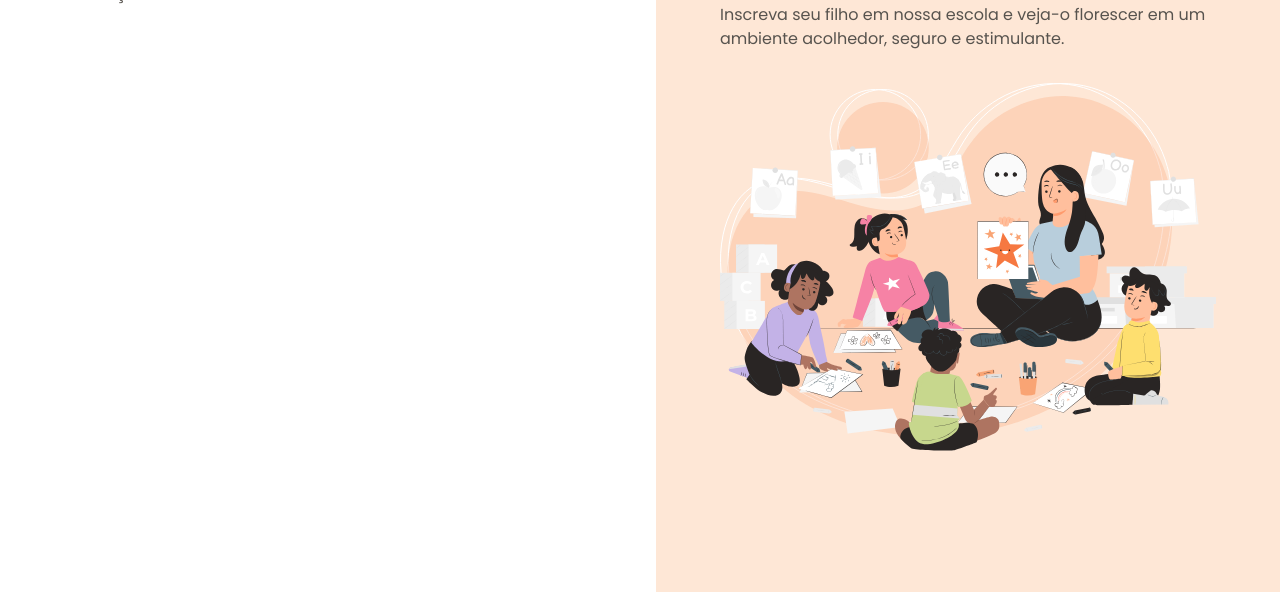
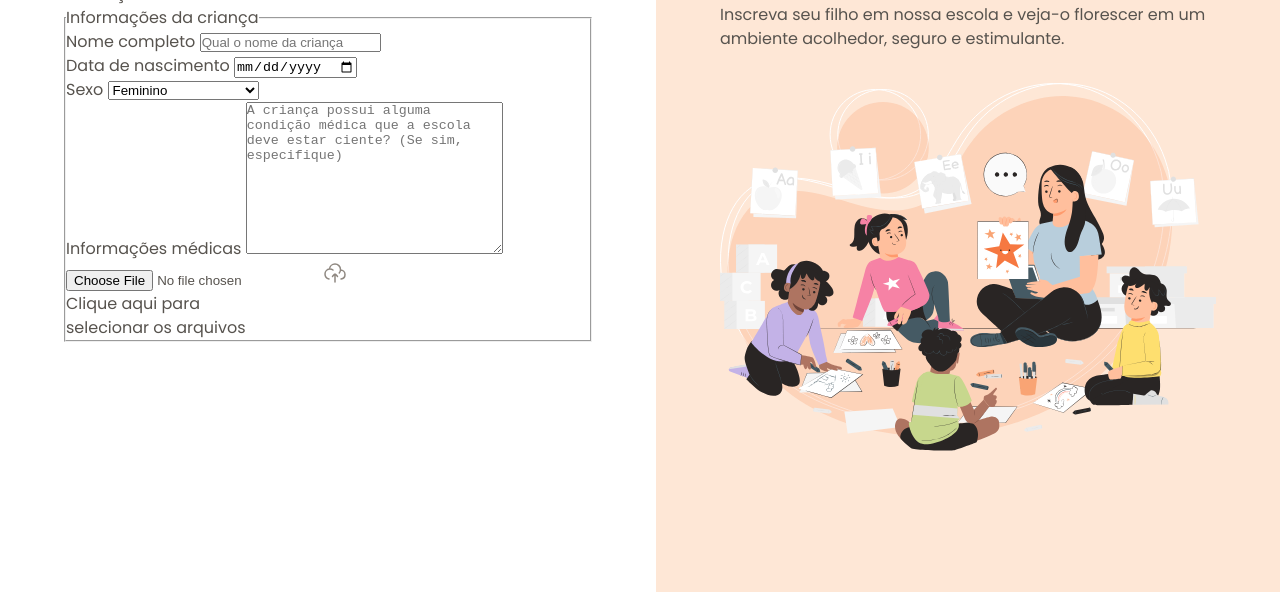
Before and after one commit to nwyan/formulario-de-matricula, a plain HTML site: page index.html in a window 1280 px wide. Shown: the part 208-800 px from the top of the page. Drawn offline with Linux system fonts and the light colour scheme.

Commit message:
Iniciando o formulário

```diff
--- a/index.html
+++ b/index.html
@@ -24,6 +24,51 @@
         <p>
           Preencha os dados abaixo para matricular seu filho na escola de educação infantil Estrelas do Amanhã.
         </p>
+
+        <form method="post" enctype="multipart/form-data">
+          <fieldset class="child-info">
+            <legend>Informações da criança</legend>
+
+            <div class="input-wrapper">
+              <label for="fullname">Nome completo</label>
+              <input id="fullname" type="text" name="birth" placeholder="Qual o nome da criança">
+            </div>
+
+            <div class="input-wrapper">
+              <label for="birth">Data de nascimento</label>
+              <input id="birth" type="date" lang="pt-BR">
+            </div>
+
+            <div class="select-wrapper">
+              <label for="gender">Sexo</label>
+              <select name="gender" id="gender">
+                <option value="female">Feminino</option>
+                <option value="male">Masculino</option>
+                <option value="na">Prefiro não responder</option>
+              </select>
+            </div>
+
+            <div class="textarea-wrapper">
+              <label for="medical-info">Informações médicas</label>
+              <textarea
+                name="medical-info"
+                id="medical-info"
+                cols="30"
+                rows="10"
+                placeholder="A criança possui alguma condição médica que a escola deve estar ciente? (Se sim, especifique)"
+              ></textarea>
+
+              <div class="droparea-wrapper">
+                <input type="file" id="birth-file" name="birth-file">
+                <img src="assets/icons/cloud-upload.svg" alt="">
+                <p>
+                  Clique aqui para <br>
+                  selecionar os arquivos
+                </p>
+              </div>
+            </div>
+          </fieldset>
+        </form>
       </div>
     </main>
 
```
